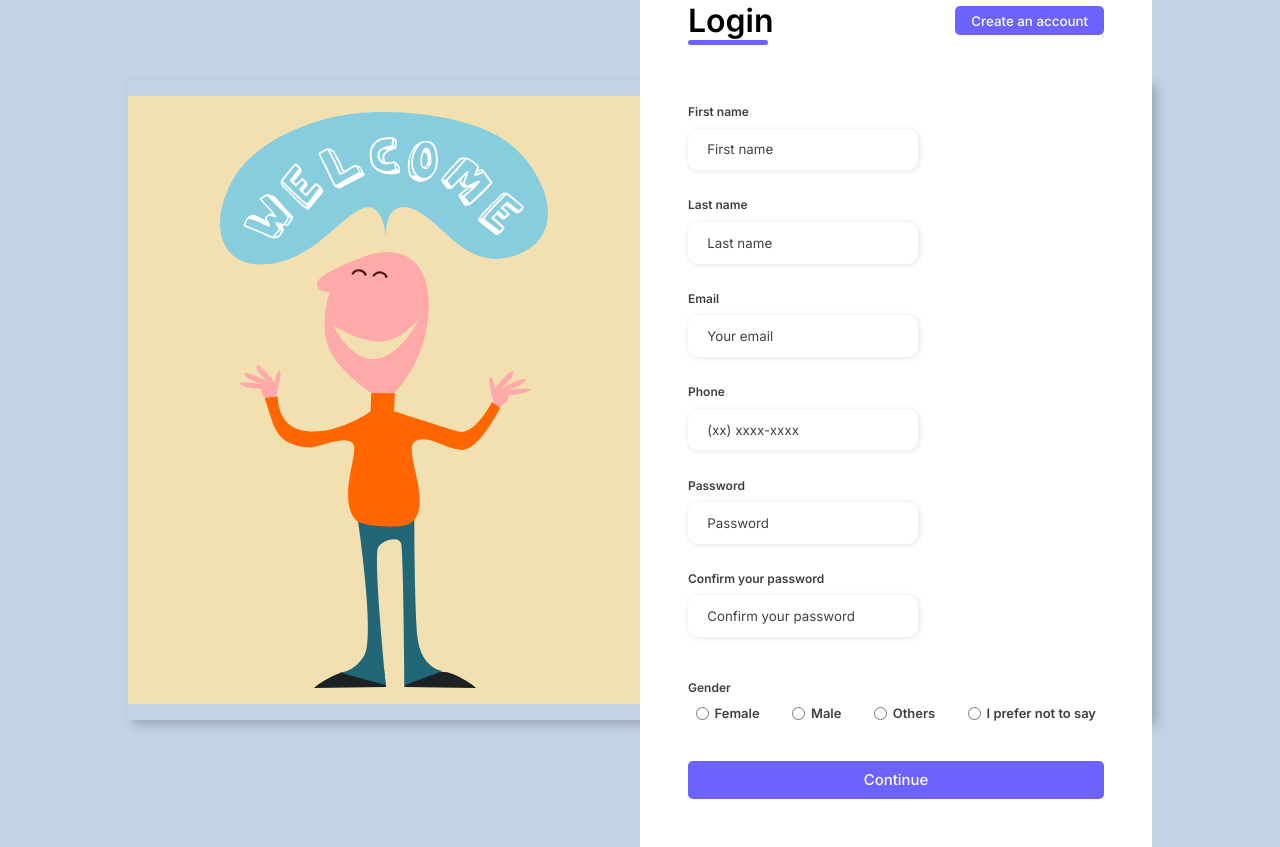
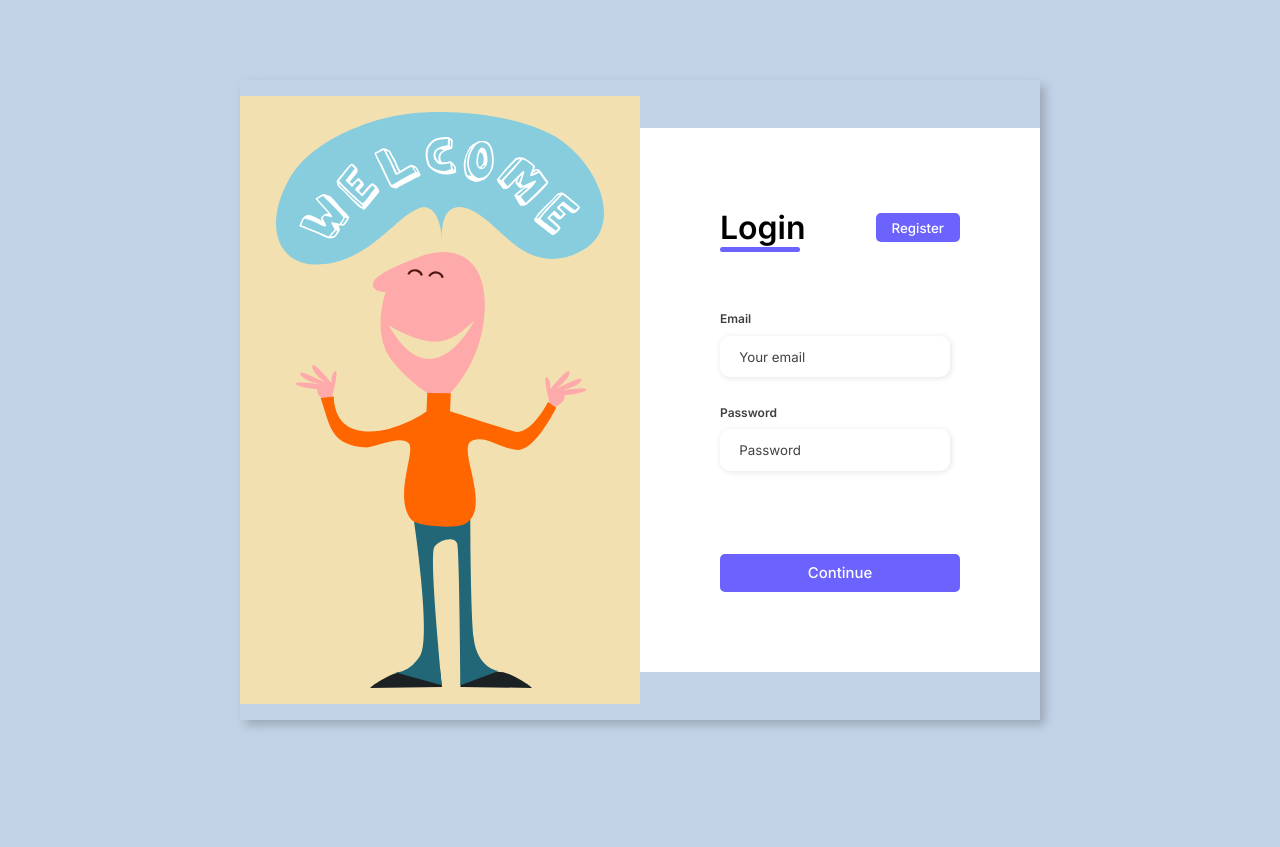
Before and after one commit to llucasft/tela_login_angular, an Angular app: page /formLogin in a window 1280 px wide. After the commit the page ends 800 px from the top, so only its background shows below. Built offline with nearby package versions, Linux system fonts and the light colour scheme.

Commit message:
finished login page

```diff
--- a/src/app/components/form-login/form-login.component.css
+++ b/src/app/components/form-login/form-login.component.css
@@ -1,7 +1,9 @@
 .container {
-  width: 80%;
+  width: 100vh;
   height: 80vh;
   display: flex;
+  align-items: center;
+  justify-content: center;
   box-shadow: 5px 5px 10px rgba(0, 0, 0, .212);
 }
 
@@ -25,13 +27,17 @@
   align-items: center;
   flex-direction: column;
   background-color: #fff;
-  padding: 3rem;
+  padding: 5rem;
 }
 
 .form-header {
   margin-bottom: 3rem;
   display: flex;
   justify-content: space-between;
+}
+
+.form-header h1 {
+  margin-right: 10%;
 }
 
 .login-button {
--- a/src/app/components/form-login/form-login.component.html
+++ b/src/app/components/form-login/form-login.component.html
@@ -12,21 +12,12 @@
                     <div class="login-button"
                     routerLink="/formRegister">
                         <button>
-                            <a>Create an account</a>
+                            <a>Register</a>
                         </button>
                     </div>
                 </div>
 
                 <div class="input-group">
-                    <div class="input-box">
-                        <label for="firstname">First name</label>
-                        <input id="firstname" type="text" name="firstname" placeholder="First name" required>
-                    </div>
-
-                    <div class="input-box">
-                        <label for="lastname">Last name</label>
-                        <input id="lastname" type="text" name="lastname" placeholder="Last name" required>
-                    </div>
 
                     <div class="input-box">
                         <label for="email">Email</label>
@@ -34,46 +25,8 @@
                     </div>
 
                     <div class="input-box">
-                        <label for="number">Phone</label>
-                        <input id="number" type="tel" name="number" placeholder="(xx) xxxx-xxxx" required>
-                    </div>
-
-                    <div class="input-box">
                         <label for="password">Password</label>
                         <input id="password" type="password" name="password" placeholder="Password" required>
-                    </div>
-
-                    <div class="input-box">
-                        <label for="password">Confirm your password</label>
-                        <input id="password" type="password" name="Confirmpassword" placeholder="Confirm your password" required>
-                    </div>
-                </div>
-
-                <div class="gender-inputs">
-                    <div class="gender-title">
-                        <h6>Gender</h6>
-                    </div>
-
-                    <div class="gender-group">
-                        <div class="gender-input">
-                            <input type="radio" name="gender" id="feminino">
-                            <label for="female">Female</label>
-                        </div>
-
-                        <div class="gender-input">
-                            <input type="radio" name="gender" id="male">
-                            <label for="male">Male</label>
-                        </div>
-
-                        <div class="gender-input">
-                            <input type="radio" name="gender" id="others">
-                            <label for="others">Others</label>
-                        </div>
-
-                        <div class="gender-input">
-                            <input type="radio" name="gender" id="none">
-                            <label for="none">I prefer not to say</label>
-                        </div>
                     </div>
                 </div>
 
```
